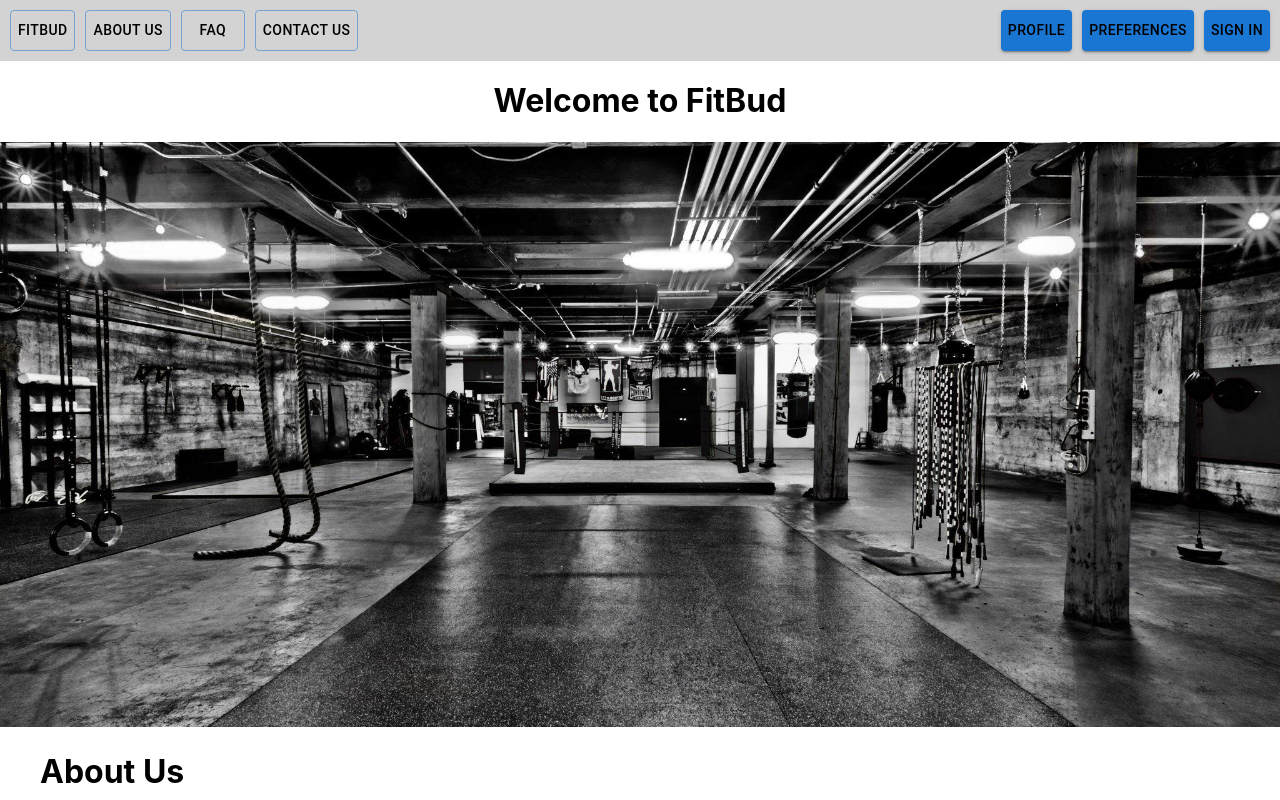
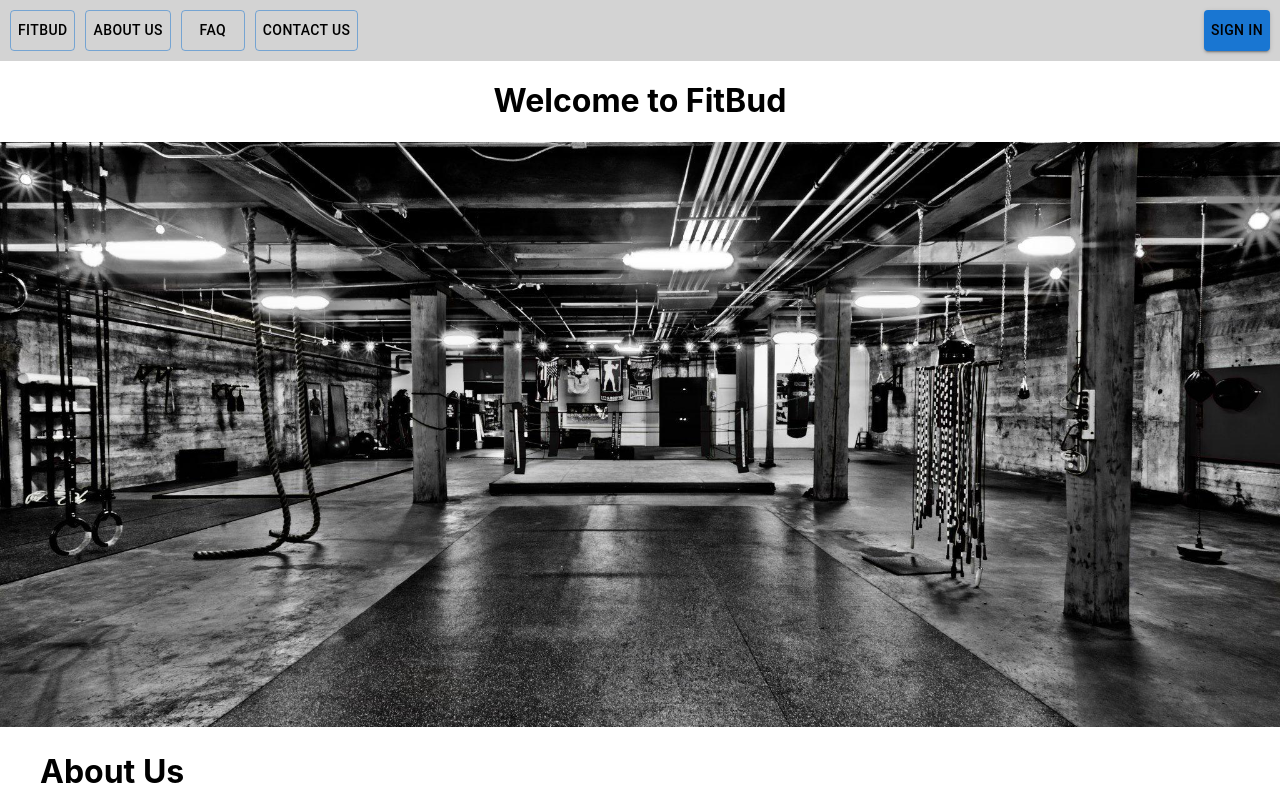
Before and after one commit to prateekgupta24/CPSC-491-Group-1, a React (Create React App) app: page / in a window 1280 px wide. Shown: the top 800 px of the page. Built offline with nearby package versions, Linux system fonts and the light colour scheme.

Commit message:
fixed mongodb lookup

```diff
--- a/src/pages/home.js
+++ b/src/pages/home.js
@@ -9,7 +9,8 @@ import {
   HomeBackground,
 } from "../styles/home.style";
 import textData from "../resources/text.json";
-import NavBar from "../navbar";
+import NavBar from "../resources/navbar";
+import NotAuthNB from "../resources/notauthnb";
 import background from "../resources/Gym-Background.jpeg";
 import SendIcon from "@mui/icons-material/Send";
 import Accordion from "@mui/material/Accordion";
@@ -25,6 +26,7 @@ import emailjs from "@emailjs/browser";
 const Home = () => {
   const form = useRef();
   const [loading, setLoading] = useState(false);
+  const auth = false; // TODO set auth
 
   const sendEmail = (event) => {
     event.preventDefault();
@@ -53,7 +55,11 @@ const Home = () => {
   };
   return (
     <>
-      <NavBar className="NavBar" />
+      {auth ? (
+        <NavBar className="NavBar" />
+      ) : (
+        <NotAuthNB className="NonAuthNavbar" />
+      )}
       <HomeStyle id="home">
         <TitleStyle className="title">
           <h1>Welcome to FitBud</h1>
--- a/src/pages/login.js
+++ b/src/pages/login.js
@@ -22,6 +22,7 @@ const Login = () => {
   const [user, setUser] = useState({});
   const [userEmail, setUserEmail] = useState("");
   const [password, setPassword] = useState("");
+  const [logged, setLogged] = useState(false);
   // hide later maybe in env
   const google_cid =
     "13273346811-4o7mkcpdoaj7vvf426fpspc2gkisubjf.apps.googleusercontent.com";
@@ -31,18 +32,37 @@ const Login = () => {
     console.log("JWT ID token: " + response.credential);
     setUserEmail(userToken);
     document.getElementById("signInDiv").hidden = true;
+    setLogged(true);
   }
 
   function handleSignOut() {
     setUser({});
     setUserEmail("");
     setPassword("");
+    setLogged(false);
     localStorage.clear();
+    // const data = {
+    //   email: userEmail,
+    //   pword: password,
+    // };
+    // axios
+    //   .post("http://localhost:8080/logout", data)
+    //   .then((response) => {
+    //     console.log(JSON.stringify(response.data));
+    //     localStorage.setItem("token", JSON.stringify(response.data));
+    //     setLogged(false);
+    //   })
+    //   .catch((error) => {
+    //     console.log(error);
+    //     return;
+    //   });
     document.getElementById("signInDiv").hidden = false;
+    console.log("signed out");
     console.log(user); // delete later, just getting rid of stupid warning
   }
   useEffect(() => {
     /* global google */
+
     google.accounts.id.initialize({
       client_id: google_cid,
       callback: handleCallbackResponse,
@@ -55,25 +75,34 @@ const Login = () => {
 
   const handleSubmit = (event) => {
     event.preventDefault();
+    console.log(password); // here to just get rid of warning
     setUserEmail(event.target.email.value);
     setPassword(event.target.password.value);
     const data = {
-      email: userEmail,
-      pword: password,
+      email: event.target.email.value,
+      pword: event.target.password.value,
     };
+
     axios
       .post("http://localhost:8080/login", data)
       .then((response) => {
-        console.log(response.data);
-        localStorage.setItem("user", JSON.stringify(response.data));
+        console.log(JSON.stringify(response.data));
+
+        if (response.data) {
+          setLogged(true);
+          localStorage.setItem("token", JSON.stringify(response.data));
+          document.getElementById("signInDiv").hidden = true;
+          event.target.reset();
+          //navigate(-1);
+        } else {
+          setLogged(false);
+          alert("incorect login");
+        }
       })
       .catch((error) => {
         console.log(error);
         return;
       });
-    document.getElementById("signInDiv").hidden = true;
-    event.target.reset();
-    //navigate(-1);
   };
 
   return (
@@ -90,7 +119,7 @@ const Login = () => {
         <ArrowBackIosIcon style={{}} />
       </IconButton>
       <LoginForm onSubmit={handleSubmit}>
-        <LoginTitle>Create an account</LoginTitle>
+        <LoginTitle>Login</LoginTitle>
         <Box
           component="LoginForm"
           sx={{
@@ -122,15 +151,9 @@ const Login = () => {
               </div>
             </>
           )}
-          {userEmail && (
-            <div>
-              <img src={userEmail.picture} alt="" />
-              <h2>{userEmail.name}</h2>
-            </div>
-          )}
         </Box>
         <Box component="span">
-          {Object.keys(userEmail).length === 0 && (
+          {Object.keys(userEmail).length === 0 && logged === false && (
             <Button
               type="submit"
               variant="contained"
@@ -143,7 +166,13 @@ const Login = () => {
 
           <LoginSign>
             <LoginGoogle id="signInDiv"></LoginGoogle>
-            {Object.keys(userEmail).length !== 0 && (
+            {userEmail && (
+              <div>
+                <img src={userEmail.picture} alt="" />
+                <h2>{userEmail.name}</h2>
+              </div>
+            )}
+            {Object.keys(userEmail).length !== 0 && logged === true && (
               <Button
                 variant="contained"
                 style={{ marginBottom: "12px" }}
--- a/src/pages/signup.js
+++ b/src/pages/signup.js
@@ -1,4 +1,4 @@
-import React, { useState } from "react";
+import React from "react";
 import { SignupStyle, SignupForm, SignupTitle } from "../styles/signup.style";
 import { useNavigate } from "react-router-dom";
 import ArrowBackIosIcon from "@mui/icons-material/ArrowBackIos";
@@ -11,27 +11,26 @@ import axios from "axios";
 
 const Signup = () => {
   const navigate = useNavigate();
-  const [userEmail, setUserEmail] = useState("");
-  const [password, setPassword] = useState("");
   const handleSubmit = (event) => {
     event.preventDefault();
-    setUserEmail(event.target.email.value);
-    setPassword(event.target.password.value);
-    // check if email exists
     const data = {
-      email: userEmail,
-      pword: password,
+      email: event.target.email.value,
+      pword: event.target.password.value,
     };
     axios
-      .post("http://localhost:8080/userCreate", data)
+      .post("http://localhost:8080/signup", data)
       .then((response) => {
         console.log(response.data);
+        if (!response.data) {
+          alert("already exists");
+        } else {
+          navigate("/");
+        }
       })
       .catch((error) => {
         console.log(error);
         return;
       });
-    navigate(-1);
   };
 
   return (
@@ -84,7 +83,7 @@ const Signup = () => {
             variant="contained"
             style={{ marginBottom: "12px" }}
           >
-            Login
+            Sign up
           </Button>
         </Box>
       </SignupForm>
--- a/src/pages/userprofile.js
+++ b/src/pages/userprofile.js
@@ -29,7 +29,7 @@ const UserProfile = () => {
 
   const handleSubmit = (event) => {
     event.preventDefault();
-    // somehow get email
+    // get email from jwt
     const data = {
       fname: event.target.fname.value,
       lname: event.target.lname.value,
@@ -43,7 +43,7 @@ const UserProfile = () => {
       gym: event.target.gym.value,
     };
     axios
-      .put("http://localhost:8080/userprofile", data)
+      .post("http://localhost:8080/userprofile", data)
       .then((response) => {
         console.log(response.data);
       })
--- a/src/navbar.js
+++ b/src/resources/navbar.js
@@ -1,14 +1,23 @@
 import React from "react";
 import { Link } from "react-router-dom";
-import { Nav, Navleft, Navright, Links } from "./styles/navbar.style.js";
+import { Nav, Navleft, Navright, Links } from "../styles/navbar.style.js";
 import Button from "@mui/material/Button/";
+//import axios from "axios";
 
 const NavBar = () => {
-  //const user = localStorage.getItem("user");
-
-  //const [logged, setLogged] = useState(false);
-  //setLogged(false); // why does this break the website?
-
+  function handleLogOut() {
+    // set auth to false
+    //localStorage.clear();
+    // axios
+    //   .get("http://localhost:8080/logout", data)
+    //   .then((response) => {
+    //     console.log(JSON.stringify(response.data));
+    //   })
+    //   .catch((error) => {
+    //     console.log(error);
+    //     return;
+    //   });
+  }
   return (
     <Nav>
       <Navleft>
@@ -81,12 +90,16 @@ const NavBar = () => {
         </Button>
 
         <Button variant="contained" style={{ padding: "0px", margin: "5px" }}>
-          <Link style={{ color: "black", textDecoration: "none" }} to="/login">
-            <Links>SIGN IN</Links>
+          <Link
+            style={{ color: "black", textDecoration: "none" }}
+            onClick={handleLogOut}
+          >
+            <Links>SIGN OUT</Links>
           </Link>
         </Button>
       </Navright>
     </Nav>
   );
 };
+
 export default NavBar;
--- /dev/null
+++ b/src/resources/notauthnb.js
@@ -0,0 +1,68 @@
+import React from "react";
+import { Link } from "react-router-dom";
+import { Nav, Navleft, Navright, Links } from "../styles/navbar.style.js";
+import Button from "@mui/material/Button/";
+const notAuthNB = () => {
+  return (
+    <Nav>
+      <Navleft>
+        <Button
+          onClick={() => {
+            document
+              .getElementById("home")
+              .scrollIntoView({ behavior: "smooth" });
+          }}
+          variant="outlined"
+          style={{ padding: "0px", margin: "5px" }}
+        >
+          <Links>FitBud</Links>
+        </Button>
+
+        <Button
+          onClick={() => {
+            document
+              .getElementById("about")
+              .scrollIntoView({ behavior: "smooth" });
+          }}
+          variant="outlined"
+          style={{ padding: "0px", margin: "5px" }}
+        >
+          <Links>About Us</Links>
+        </Button>
+
+        <Button
+          onClick={() => {
+            document
+              .getElementById("faq")
+              .scrollIntoView({ behavior: "smooth" });
+          }}
+          variant="outlined"
+          style={{ padding: "0px", margin: "5px" }}
+        >
+          <Links>FAQ</Links>
+        </Button>
+
+        <Button
+          onClick={() => {
+            document
+              .getElementById("contact")
+              .scrollIntoView({ behavior: "smooth" });
+          }}
+          variant="outlined"
+          style={{ padding: "0px", margin: "5px" }}
+        >
+          <Links>Contact Us</Links>
+        </Button>
+      </Navleft>
+
+      <Navright>
+        <Button variant="contained" style={{ padding: "0px", margin: "5px" }}>
+          <Link style={{ color: "black", textDecoration: "none" }} to="/login">
+            <Links>SIGN IN</Links>
+          </Link>
+        </Button>
+      </Navright>
+    </Nav>
+  );
+};
+export default notAuthNB;
```
Also changed, not shown: src/services/setAuth.js (added), 1 other file (tests, documents, lock files or other folders).
